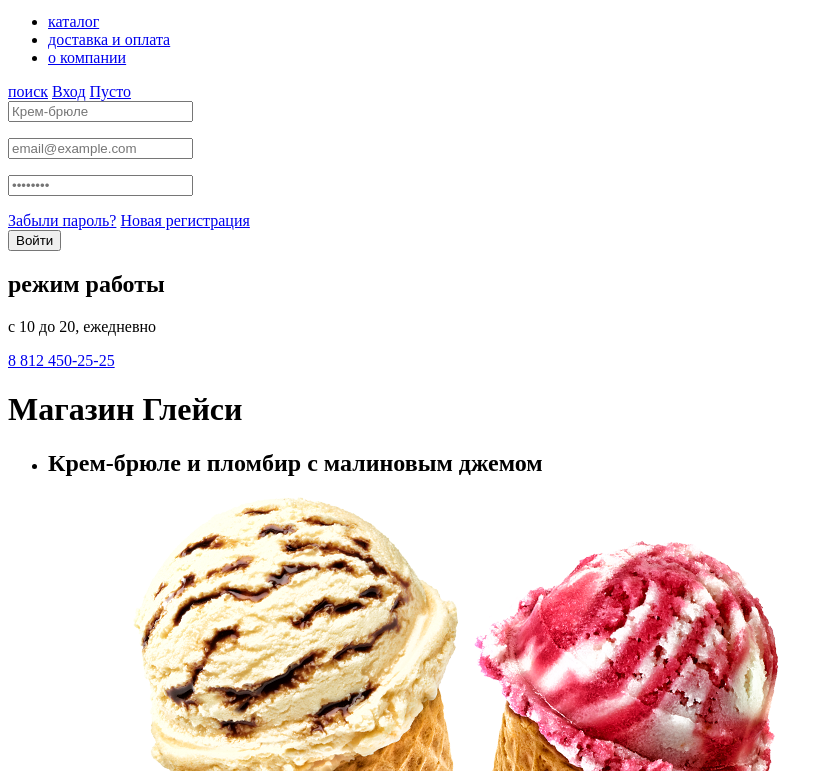
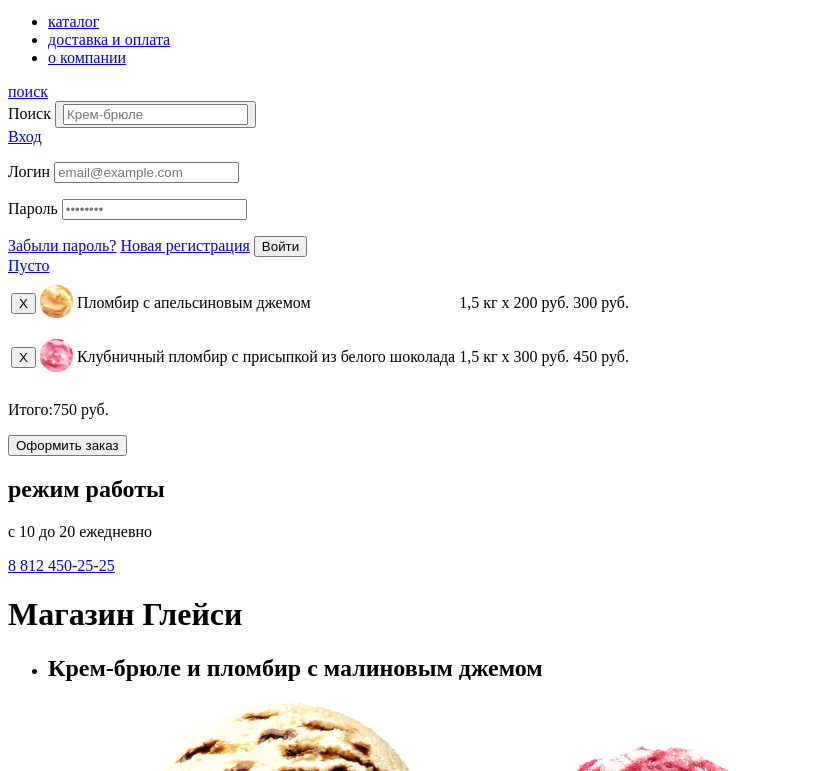
Before and after one commit to Nadezhda-Russia/1487385-gllacy-28, a plain HTML site: page index.html in a window 1280 px wide. Shown: the part 29-800 px from the top of the page, without its empty margins (0-833 px from the left). Drawn offline with Linux system fonts and the light colour scheme.

Commit message:
корзина

```diff
--- a/index.html
+++ b/index.html
@@ -42,37 +42,97 @@
     </nav>
     <div>
       <a href="catalog.html">поиск</a>
-      <a href="#">Вход</a>
-      <a href="#">Пусто</a>
       <section>
         <form action="https://echo.htmlacademy.ru/courses" method="post">
-        <!-- <label for="search">Поиск</label>-->
-        <Input type="text" id="search" name="search" placeholder="Крем-брюле">
+          <span class="vissualy-hidden"><label for="search">Поиск</label></span>
+          <button class="submit" type="button">
+            <input type="text" id="search" name="search" placeholder="Крем-брюле">
+          </button>
         </form>
-        <!-- ВОПРОС - ТУТ НЕТ КНОПКИ?! как будет осуществляться поиск -->
       </section>
+    </div>
+    <div>
+      <a href="#">Вход</a>
       <section>
         <form action="https://echo.htmlacademy.ru/courses" method="post">
           <p>
-           <!--<label for="login-login">Логин</label>-->
+            <span class="vissualy-hidden"><label for="login-login">Логин</label></span>
             <input id="login-login" type="email" name="login" placeholder="email@example.com">
           </p>
           <p>
-           <!--<label for="login-password">Пароль</label>-->
+            <span class="vissualy-hidden"><label for="login-password">Пароль</label></span>
             <input id="login-password" type="password" name="password" placeholder="••••••••">
           </p>
           <a href="#">Забыли пароль?</a>
           <a href="#">Новая регистрация</a>
+          <button type="submit">Войти</button>
         </form>
-        <button type="submit">Войти</button>
+
       </section>
+    </div>
+    <div>
+      <a href="#">Пусто</a>
       <section>
         <!-- Здесь будет форма корзины -->
+        <form action="https://echo.htmlacademy.ru/courses" method="post">
+          <table>
+            <tbody>
+              <tr>
+                <td>
+                  <button class="button" type="button" alt="закрыть">X</button>
+                </td>
+                <td>
+                  <img src="img/hit-1.jpg" width="33" height="33" alt="Пломбир с апельсиновым джемом">
+                </td>
+                <td>
+                  <p>
+                    Пломбир с апельсиновым джемом
+                  </p>
+                </td>
+                <td>
+                  <p>
+                    1,5 кг х <span>200 руб.</span>
+                  </p>
+                </td>
+                <td>
+                  <p>300 руб.</p>
+                </td>
+                </td>
+              </tr>
+              <tr>
+                <td>
+                  <button class="submit" type="button" alt="закрыть">X</button>
+                </td>
+                <td>
+                  <img src="img/hit-3.jpg" width="33" height="33"
+                    alt="Клубничный пломбир с присыпкой из белого шоколада">
+                </td>
+                <td>
+                  <p>
+                    Клубничный пломбир с присыпкой из белого шоколада
+                  </p>
+                </td>
+                <td>
+                  <p>
+                    1,5 кг х <span>300 руб.</span>
+                  </p>
+                </td>
+                <td>
+                  <p>450 руб.</p>
+                </td>
+              </tr>
+            </tbody>
+          </table>
+          <p>
+            Итого:750 руб.
+          </p>
+          <button type="submit">Оформить заказ</button>
+        </form>
       </section>
     </div>
     <div>
       <h2>режим работы</h2>
-      <p>с 10 до 20, ежедневно</p>
+      <p>с 10 до 20 ежедневно</p>
       <a href="tel:88124502525">8 812 450-25-25</a>
     </div>
   </header>
@@ -80,19 +140,19 @@
     <h1>Магазин Глейси</h1>
     <ul>
       <li>
-        <h2>Крем-брюле и пломбир с малиновым джемом</h2>
+        <span class="vissualy-hidden"><h2>Крем-брюле и пломбир с малиновым джемом</h2></span>
         <a href="#">давайте оба</a>
         <img src="img/group1.png" width="647" height="584">
         <img src="img/illumination.png" width="716" height="716">
       </li>
       <li>
-        <h2>Шоколадный пломбир и лимонный сорбе </h2>
+        <span class="vissualy-hidden"><h2>Шоколадный пломбир и лимонный сорбе </h2></span>
         <a href="#">давайте оба</a>
         <img src="img/group2.png" width="647" height="584">
         <img src="img/illumination.png" width="716" height="716">
       </li>
       <li>
-        <h2>Пломбир с помадкой и клубничный щербет</h2>
+        <span class="vissualy-hidden"><h2>Пломбир с помадкой и клубничный щербет</h2></span>
         <a href="#">давайте оба</a>
         <img src="img/group3.png" width="647" height="584">
         <img src="img/illumination.png" width="716" height="716">
@@ -107,7 +167,8 @@
       </div>
       <div>
         <h2>Шоколадки даром!</h2>
-        <p>При покупке 2 кг пломбира, добавим в ваш заказ упаковку вкуснейшей шоколадной присыпки совершенно бесплатно.</p>
+        <p>При покупке 2 кг пломбира, добавим в ваш заказ упаковку вкуснейшей шоколадной присыпки совершенно бесплатно.
+        </p>
         <a href="#">Хочу шоколадки!</a>
         <img src="img/chocolate.png" width="560" height="229">
       </div>
@@ -117,7 +178,8 @@
         <li>
           <a href="#"> Сливочное с апельсиновым джемом и цитрусовой стружкой</a>
           <p>
-            <img src="img/hit-1.jpg" width="267" height="267" alt="Сливочное с апельсиновым джемом и цитрусовой стружкой">
+            <img src="img/hit-1.jpg" width="267" height="267"
+              alt="Сливочное с апельсиновым джемом и цитрусовой стружкой">
           </p>
           <p>310 ₽/кг</p>
         </li>
@@ -242,7 +304,7 @@
         <!--<label for="request">Ваше обращение</label>-->
         <textarea id="request" name="comment" rows="11" placeholder="В свободной форме"></textarea>
       </p>
-      <button type="button">Отправить</button>
+      <button type="submit">Отправить</button>
     </form>
     <button type="button">Закрыть</button>
   </section>
```
Lines whose indentation alone changed are shown as unchanged.
